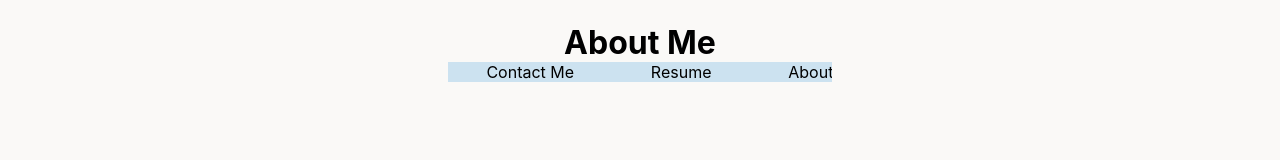
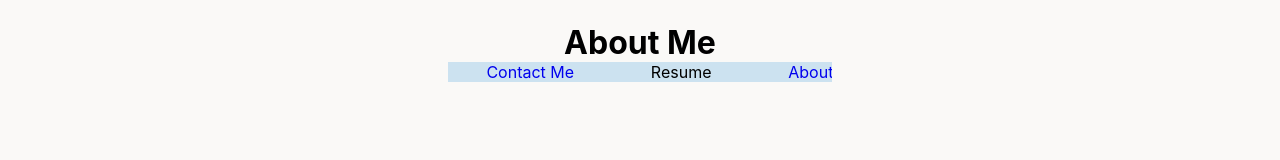
Before and after one commit to cadechaney/personal-profile, a React (Create React App) app: page / in a window 1280 px wide. Shown: the top 160 px of the page. Built offline with nearby package versions, Linux system fonts and the light colour scheme.

Commit message:
Add links to contact me and about me in header component

```diff
--- a/src/components/Header/Header.tsx
+++ b/src/components/Header/Header.tsx
@@ -1,5 +1,6 @@
 import './Header.css'
 import React from 'react'
+import { Link } from 'react-router-dom'
 
 interface HeaderProps {
   name: string;
@@ -11,9 +12,13 @@
       <header>
         <h1>{name}</h1>
         <section className='scroll-bar'>
-          <p className='option'>Contact Me</p>
+          <Link to="/contactMe">
+            <p className='option'>Contact Me</p>
+          </Link>
           <p className='option'>Resume</p>
-          <p className='option'>About this site</p>
+          <Link to="/">
+            <p className='option'>About Me</p>
+          </Link>
           <p className='option'>Portfolio</p>
         </section>
       </header>
```
